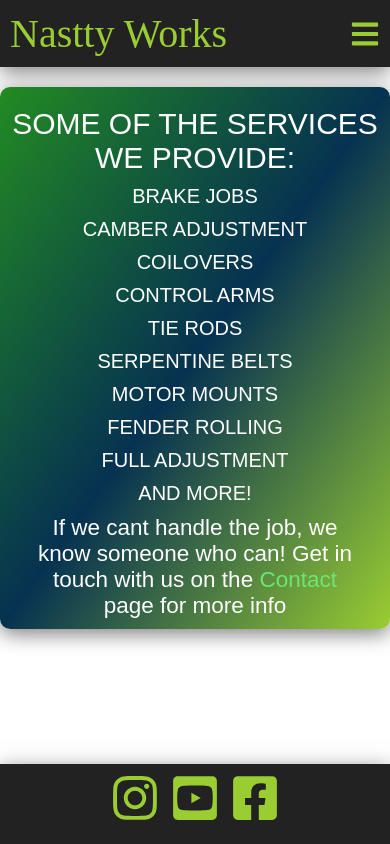
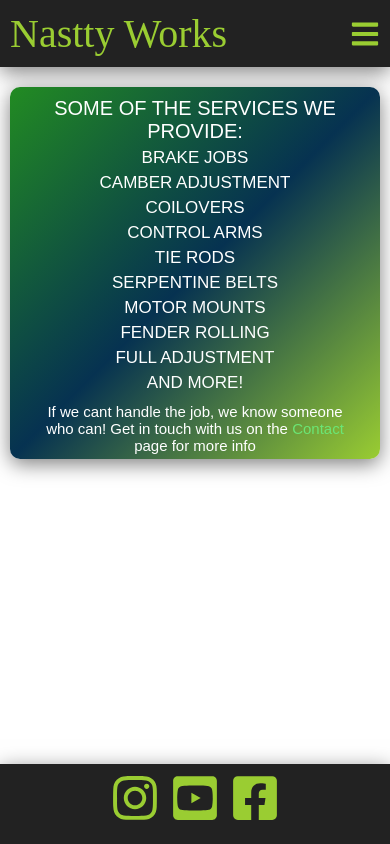
Before and after one commit to ronthetech/nastty-works-web-app, a React (Create React App) app: page /Services in a window 390 px wide. Built offline with nearby package versions, Linux system fonts and the light colour scheme.

Commit message:
added media queries for smaller screens

```diff
--- a/src/App.css
+++ b/src/App.css
@@ -101,6 +101,24 @@ h4 {
 }
 p {
 	font-size: 1.5;
+}
+@media screen and (max-width: 400px) {
+	h1 {
+		font-size: 4rem;
+	}
+	h2 {
+		font-size: 3rem;
+	}
+	h3 {
+		font-size: 2rem;
+	}
+	h4 {
+		font-size: 1.5rem;
+		font-weight: 500;
+	}
+	p {
+		font-size: 1;
+	}
 }
 ul {
 	list-style-type: none;
@@ -268,8 +286,6 @@ nav {
 	border-radius: 1rem;
 	font-family: "Poppins", sans-serif;
 	box-shadow: var(--dark-shadow);
-	font-size: 2rem;
-	min-height: 50vh;
 }
 .services__heading {
 	font-weight: 500;
@@ -282,6 +298,20 @@ nav {
 	flex-direction: column;
 	gap: 1rem;
 	align-items: center;
+	font-size: 2rem;
+}
+@media screen and (max-width: 400px) {
+	.services__container {
+		padding: 0.5rem;
+		margin: 2rem 1rem 10rem 1rem;
+	}
+	.services__heading {
+		padding: 0.5rem 0;
+	}
+	.services__list {
+		font-size: 1.7rem;
+		gap: 0.5rem;
+	}
 }
 .services__message {
 	padding-top: 1rem;
@@ -490,10 +520,12 @@ nav {
 /*======= SHOP =======*/
 .shop__container {
 	margin: 0 auto;
+	height: 80vh;
+	display: flex;
+	flex-direction: column;
 }
 .shop__header {
 	text-align: center;
-	width: 50rem;
 	margin: 0 auto;
 	text-transform: uppercase;
 }
@@ -505,7 +537,7 @@ nav {
 .shop--coming--soon {
 	color: black;
 	font-family: "Poppins", sans-serif;
-	font-size: 6rem;
+	font-size: clamp(2rem, 6rem);
 }
 /*======= FOOTER =======*/
 footer {
```
